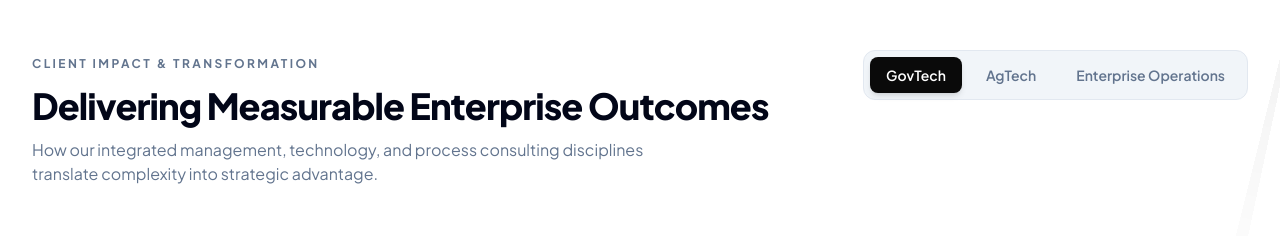
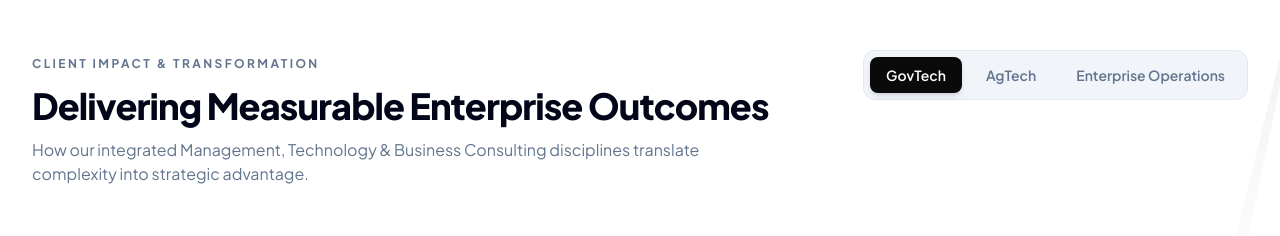
Before and after one commit to Gayathri-006/ifame, a React (Vite) app: page / in a window 1280 px wide. Shown: the part 1900-2136 px from the top of the page. Built offline with nearby package versions, Linux system fonts and the light colour scheme.

Commit message:
Initial commit

```diff
--- a/src/components/CaseStudySection.tsx
+++ b/src/components/CaseStudySection.tsx
@@ -43,7 +43,7 @@ export const CaseStudySection: React.FC<CaseStudySectionProps> = ({ onContactUs
               Delivering Measurable Enterprise Outcomes
             </h2>
             <p className="text-slate-500 text-sm md:text-base mt-3 max-w-2xl">
-              How our integrated management, technology, and process consulting disciplines translate complexity into strategic advantage.
+              How our integrated Management, Technology &  Business Consulting disciplines translate complexity into strategic advantage.
             </p>
           </div>
 
--- a/src/types.ts
+++ b/src/types.ts
@@ -74,7 +74,7 @@ export const CONSULTING_PILLARS: ConsultingPillar[] = [
   {
     id: 'Business',
     title: 'Business Consulting',
-    shortDesc: 'Optimizing processes, Governance and Systems to build resilient, compliant and future-ready organizations.',
+    shortDesc: 'Optimizing Business, Governance and Systems to build resilient, compliant and future-ready organizations.',
     fullDesc: 'Eliminating operational friction and engineering sustainable, standardized workflows. We modernize legacy systems, implement stringent ISO & GRC frameworks, and align process architecture with business agility.',
     iconName: 'Network',
     primaryFocus: [
```
